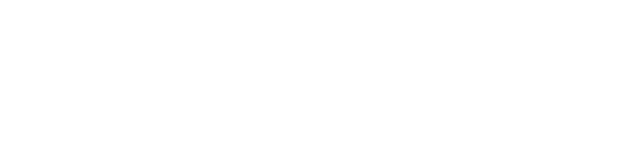
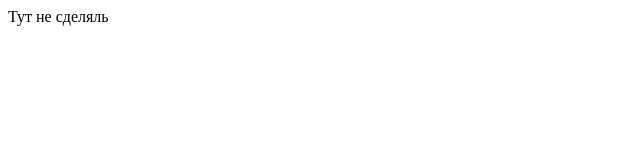
Before and after one commit to LanFun1/js_course, a plain HTML site: page index.html in a window 1280 px wide. Shown: the whole page, without its empty margins (0-640 px from the left). Drawn offline with Linux system fonts and the light colour scheme.

Commit message:
Изменил текст в index.html

```diff
--- a/index.html
+++ b/index.html
@@ -7,5 +7,7 @@
     <title>Document</title>
     <script src="script.js" defer></script>
   </head>
-  <body></body>
+  <body>
+    <span>Тут не сделяль</span>
+  </body>
 </html>
```
